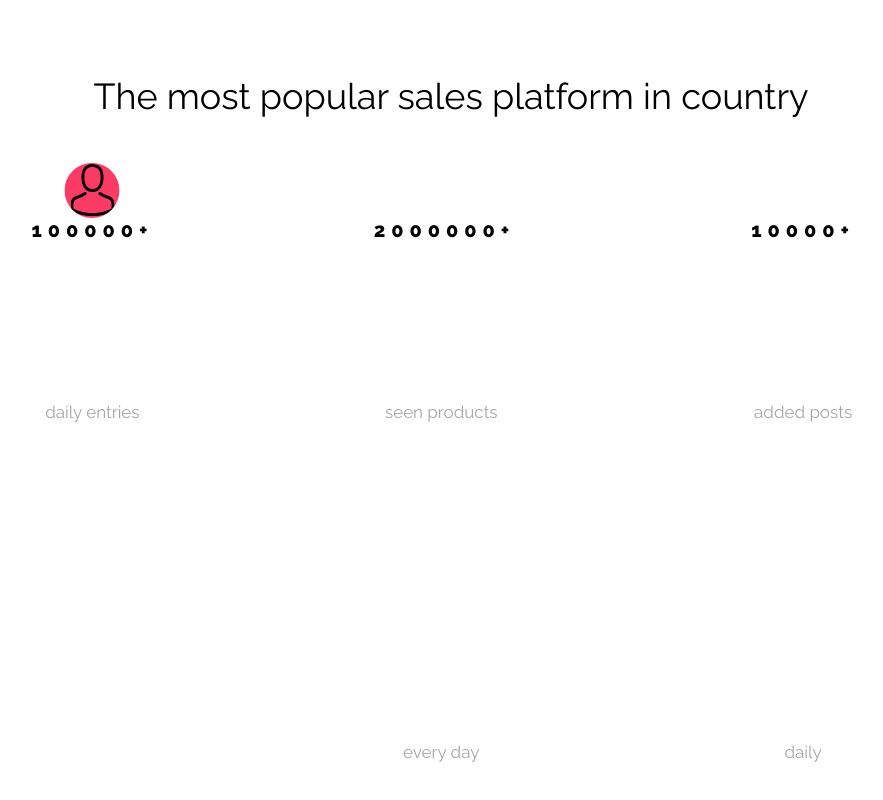
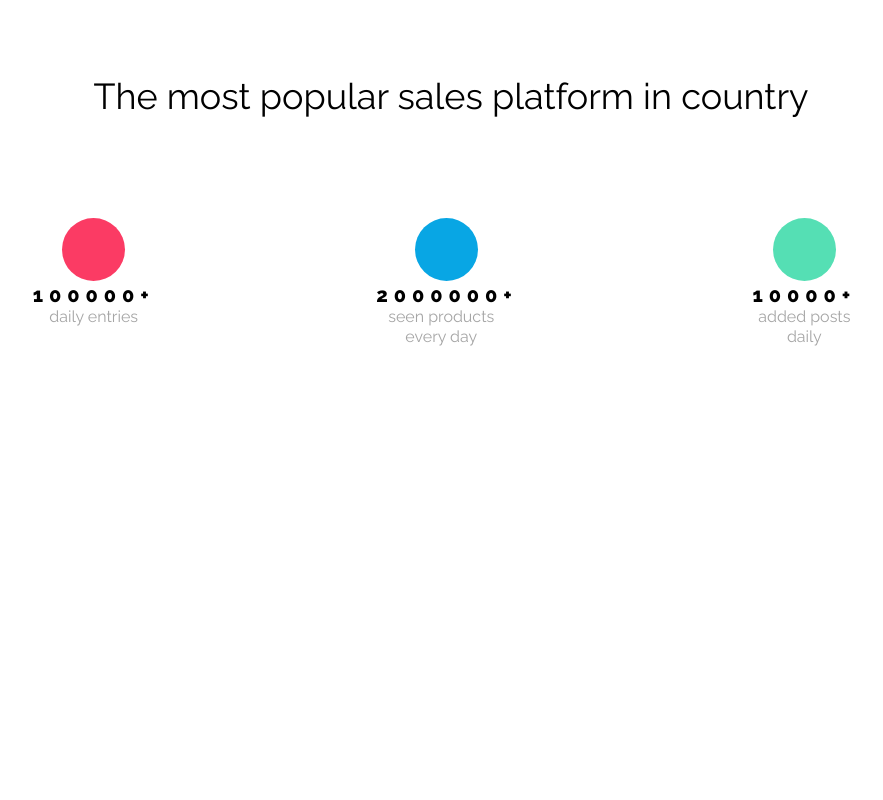
Before and after one commit to propanibutan/best-shop-workshop, a plain HTML site: page index.html in a window 1280 px wide. Shown: the part 849-1649 px from the top of the page, without its empty margins (189-1072 px from the left). After the commit the page ends 1196 px from the top, so only its background shows below. Drawn offline with nearby package versions, Linux system fonts and the light colour scheme.

Commit message:
adding circles with color but im not sure this should be in new class or in pseudelement

```diff
--- a/css/style.css
+++ b/css/style.css
@@ -141,7 +141,7 @@ h2 {
     display: flex;
     flex-direction: row;
     margin-top: 101px;
-    align-content: center;
+    /*align-content: center;*/
     justify-content: space-evenly;
     /*position: relative;*/
     /*gap: 183px;*/
@@ -151,29 +151,56 @@ h2 {
 .statistics-circles__1,
 .statistics-circles__2,
 .statistics-circles__3 {
-    position: relative;
+    /*position: relative;*/
+    text-align: center;
+    /*width: 176px;*/
+    /*height: 167px;*/
+    /*display: inline-block;*/
 }
 
-.statistics-circles__1__img:after {
-    content: "";
-    width: 55px;
-    height: 55px;
+/*.statistics-circles__1__img {*/
+/*    width: 62.71px;*/
+/*    height: 62.71px;*/
+/*    border-radius: 1000px;*/
+/*    background-color: var(--color-red-1);*/
+/*    position: absolute;*/
+/*    left: 50%;*/
+/*    top: 0;*/
+/*    transform: translate(-50%, -100%);*/
+/*    background-image: url(../assets/Person.svg);*/
+/*    background-repeat: no-repeat;*/
+/*    background-position: ;*/
+/*}*/
+
+/*.statistics-circles__2 {*/
+
+/*}*/
+/*.statistics-circles__3 {*/
+
+/*}*/
+
+.statistics-circles__1__img {
+    display: inline-block;
+    width: 62.71px;
+    height: 62.71px;
+    background-color: var(--color-red-1);
     border-radius: 1000px;
-    background-color: var(--color-red-1);
-    position: absolute;
-    left: 50%;
-    top: 0;
-    transform: translate(-50%, -100%);
-    background-image: url(../assets/Person.svg);
-    background-repeat: no-repeat;
-    background-position: center;
 }
 
-.statistics-circles__2::after {
+.statistics-circles__2__img {
+    display: inline-block;
+    width: 63px;
+    height: 63px;
+    background-color: var(--color-blue-1);
+    border-radius: 1000px;
+}
 
-}
-.statistics-circles__3::after {
-
+.statistics-circles__3__img {
+    display: inline-block;
+    width: 62.71px;
+    height: 62.71px;
+    background-color: var(--color-green);
+    border-radius: 1000px;
 }
 
 .statistics-circles__numbers {
@@ -190,10 +217,10 @@ h2 {
 
 .statistics-circles__info {
     font-family: 'Raleway', sans-serif;
-    font-size: 17px;
+    /*font-size: 176px;*/
     text-align: center;
-    line-height: 20;
+    line-height: 20px;
     color: var(--color-gray-3);
     overflow-wrap: break-word;
-    max-width: 135px;
+    max-width: 130px;
 }
--- a/index.html
+++ b/index.html
@@ -49,7 +49,7 @@
                     <p class="statistics-circles__info">seen products every day</p>
                 </li>
                 <li class="statistics-circles__3">
-                    <span class="statistics-circles__3__img"></span>
+                    <p class="statistics-circles__3__img"></p>
                     <p class="statistics-circles__numbers">10000+</p>
                     <p class="statistics-circles__info">added posts daily</p>
                 </li>
```
